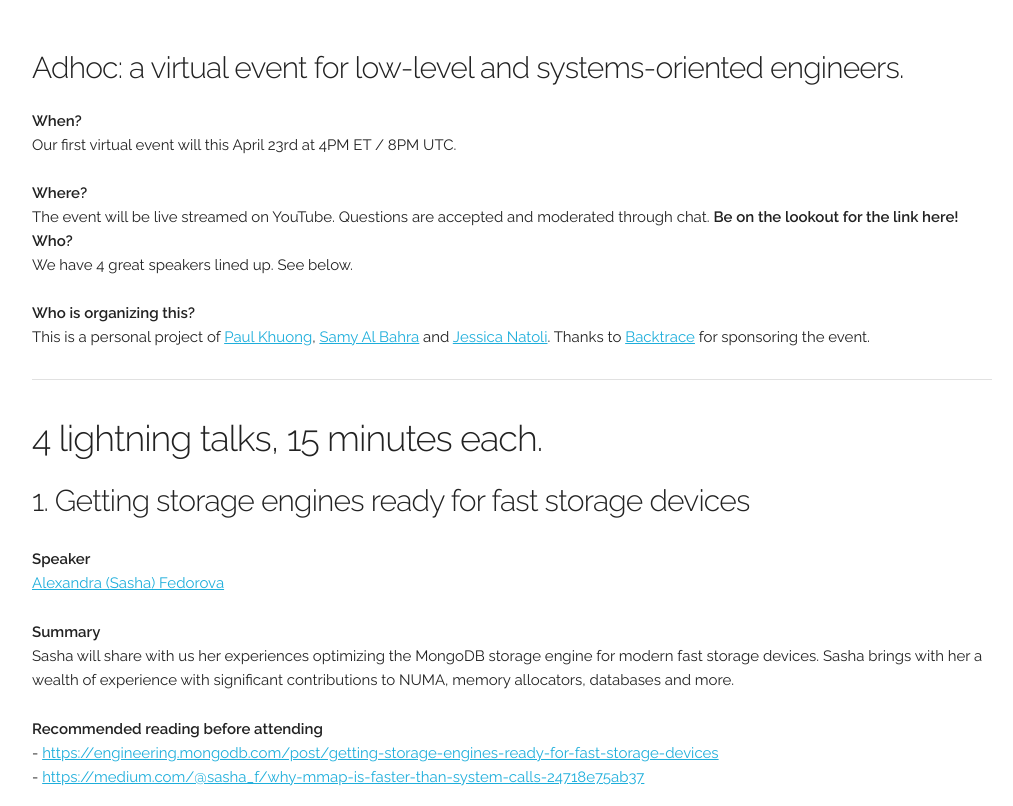
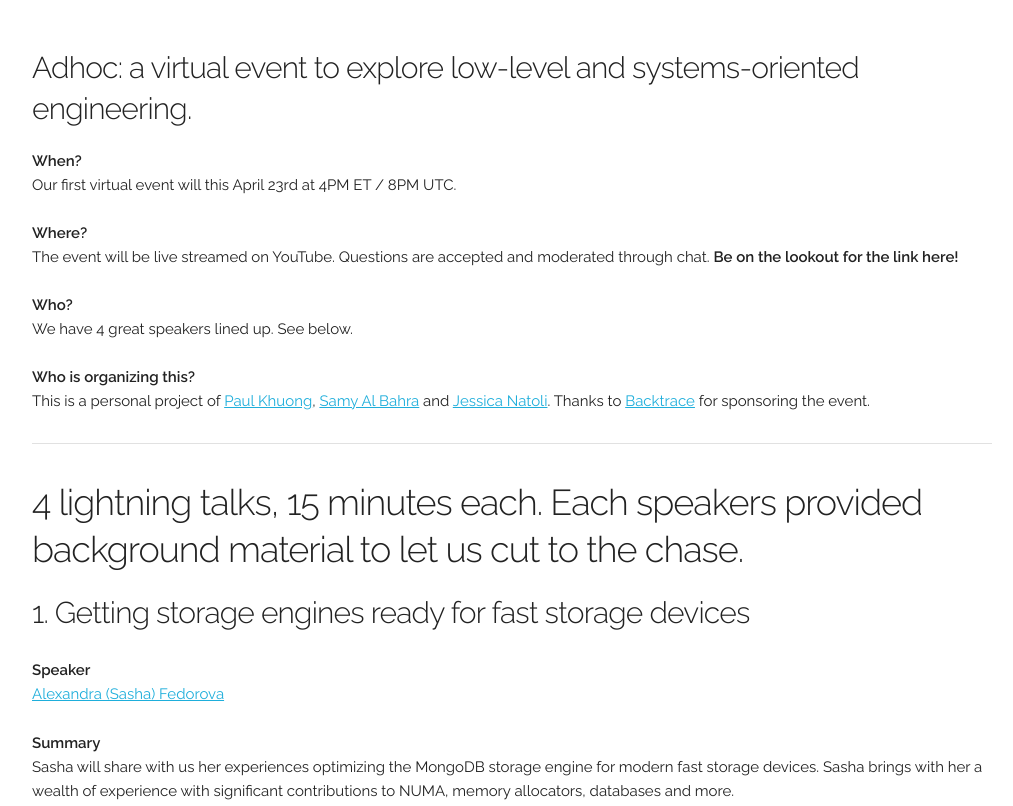
Before and after one commit to sbahra/adhoc, a plain HTML site: page index.html in a window 1280 px wide. Shown: the top 806 px of the page, without its empty margins (128-1141 px from the left). Drawn offline with Linux system fonts and the light colour scheme.

Commit message:
Added references to Francois's section, tweaked the description

```diff
--- a/index.html
+++ b/index.html
@@ -15,12 +15,12 @@
 
   <div class="container">
     <div class="row" style="margin-top: 5%">
-      <h4>Adhoc: a virtual event for low-level and systems-oriented engineers.</h4>
+      <h4>Adhoc: a virtual event to explore low-level and systems-oriented engineering.</h4>
       <b>When?</b><br>
       Our first virtual event will this April 23rd at 4PM ET / 8PM UTC.<br><br>
       <b>Where?</b><br>
       The event will be live streamed on YouTube. Questions are accepted and moderated
-      through chat. <b>Be on the lookout for the link here!</b>
+      through chat. <b>Be on the lookout for the link here!</b><br><br>
       <b>Who?</b><br>
       We have 4 great speakers lined up. See below.<br><br>
       <b>Who is organizing this?</b><br>
@@ -28,7 +28,7 @@
       <a href="#">Jessica Natoli</a>. Thanks to <a href="https://backtrace.io">Backtrace</a> for sponsoring the event.
 <hr>
      </div>
-      <h3>4 lightning talks, 15 minutes each.</h3>
+      <h3>4 lightning talks, 15 minutes each. Each speakers provided background material to let us cut to the chase.</h3>
      <div class="row">
               <h4>1. Getting storage engines ready for fast storage devices</h4>
               </p>
@@ -116,6 +116,8 @@ set provided by the host. Francois works full time on R Studio on Apache Arrow
 and otherwise has worked on columnar database internals for several years now.
 	      </p>
 	      <p><b>Recommended reading before attending</b><br>
+- <a href="http://cs.brown.edu/courses/csci2270/archives/2008/Papers/Indexing/ioannidis98.pdf">Bitmap Index Design and Evaluation (Chan and Ioannidis, 1998)</a><br>
+- <a href="https://www.clear.rice.edu/comp512/Lectures/Papers/1971-allen-catalog.pdf">"Jamming" (pp. 8-11) of A catalogue of optimizing transformations (Allen and Cocke, 1971)</a><br>
 - The code itself: <a href="https://github.com/fsaintjacques/jitmap">https://github.com/fsaintjacques/jitmap</a><br>
 - Faster Population Counts Using AVX2 Instructions: <a href="https://arxiv.org/pdf/1611.07612.pdf">https://arxiv.org/pdf/1611.07612.pdf</a><br>
 - LLVM Tree-Height-Reduction optimization pass: <a href="https://reviews.llvm.org/D67383">https://reviews.llvm.org/D67383</a>
```
